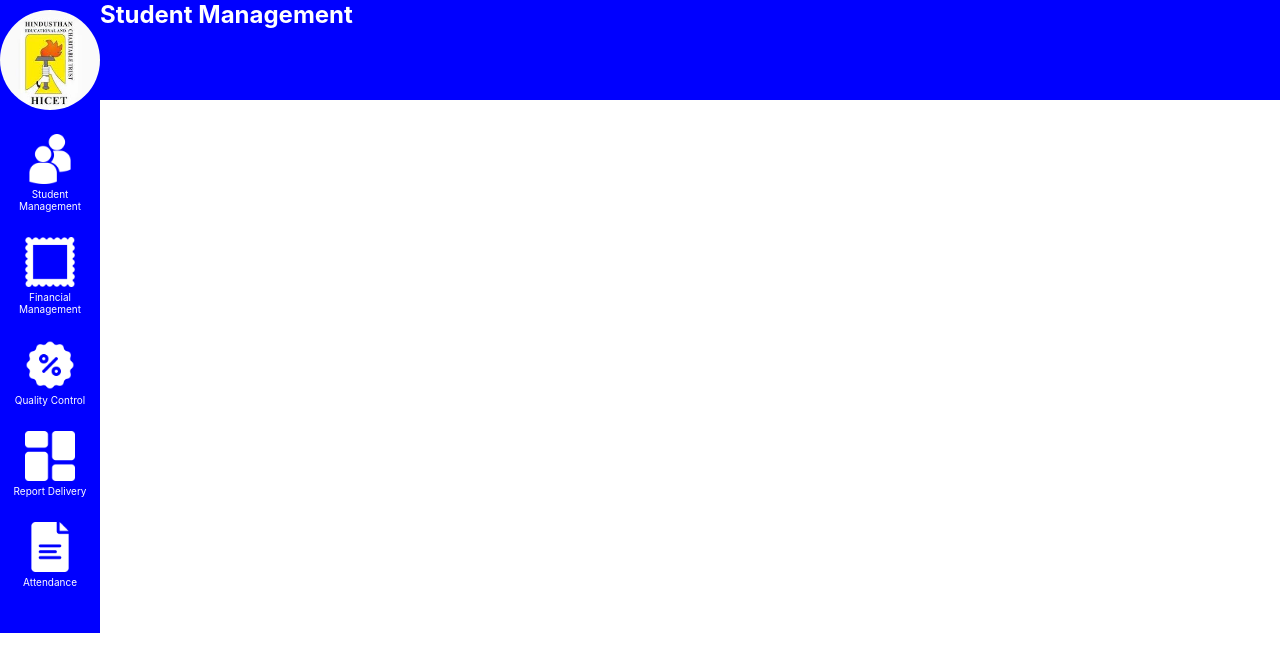
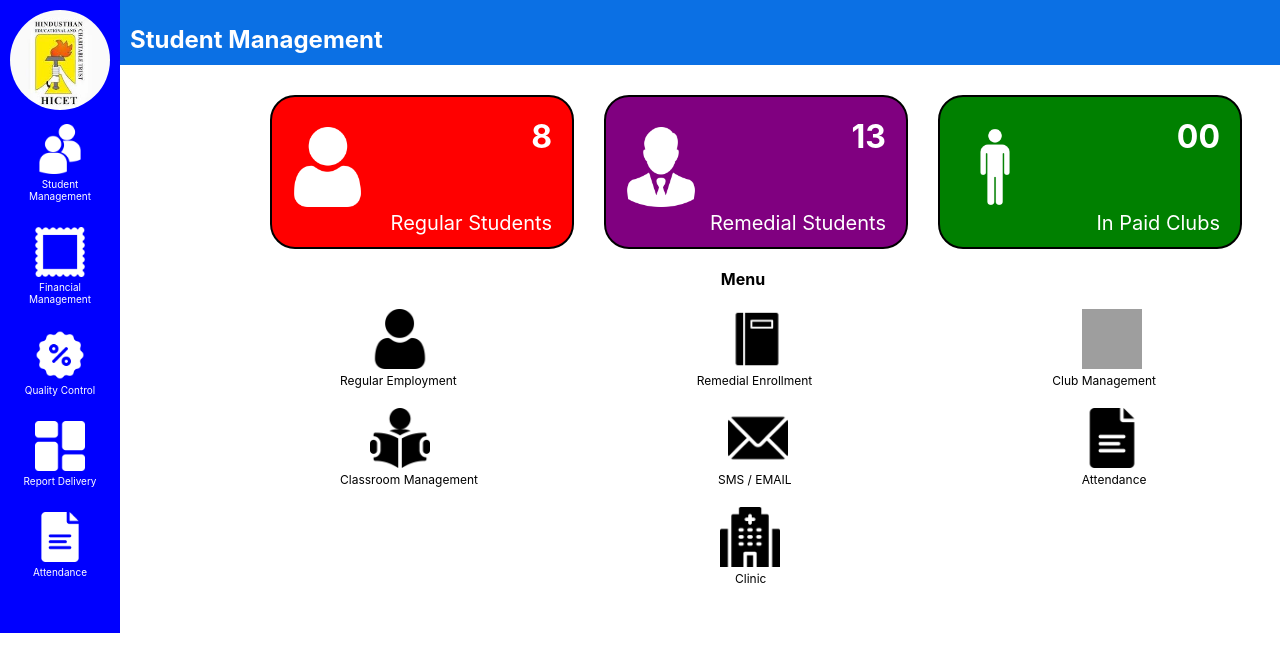
Before and after one commit to Naveen00222/StudentEduTrackSystem, a React app: page / in a window 1280 px wide. Shown: the top 672 px of the page. Built offline with nearby package versions, Linux system fonts and the light colour scheme; grey boxes are pictures that could not be loaded.

Commit message:
second commit

```diff
--- a/package.json
+++ b/package.json
@@ -1,5 +1,6 @@
 {
   "name": "student",
+  "homepage": "https://github.com/Naveen00222/StudentEduTrackSystem.git",
   "version": "0.1.0",
   "private": true,
   "dependencies": {
@@ -15,7 +16,9 @@
     "start": "react-scripts start",
     "build": "react-scripts build",
     "test": "react-scripts test",
-    "eject": "react-scripts eject"
+    "eject": "react-scripts eject",
+    "predeploy":"npm run build",
+    "deploy":"gh-pages -d build"
   },
   "eslintConfig": {
     "extends": [
--- a/src/components/body.css
+++ b/src/components/body.css
@@ -0,0 +1,136 @@
+.Body{
+    display: flex;
+}
+.Container{
+    background: blue;
+    width: 100px;
+    height:613px;
+    padding: 10px;
+    display: flex;
+    flex-direction: column;
+
+}
+.logo{
+    width: 100px;
+    height: 100px;
+    border-radius: 50px;
+    margin-bottom: 10px;
+}
+.users, .frame, .quality, .dashboard, .attendance{
+    width: 50px;
+    height:50px;
+    margin-left: 25px;
+}
+.userslogo, .framelogo, .qualitylogo, .dashboardlogo, .attendancelogo{
+    margin-bottom: 25px;
+}
+.Container p{
+    color: white;
+    font-size: 10px;
+    text-align: center;
+}
+
+/* cards section */
+
+.navSection{
+    background: rgb(11, 112, 228);
+    width:1236px;
+    height: 40px;
+    padding-top: 25px;
+    padding-left: 10px;
+}
+h2{
+    color:white;
+}
+.box{
+    display: flex;
+    gap:30px;
+    margin-top: 30px;
+    margin-left:150px;
+}
+.cardbox1,.cardbox2,.cardbox3{
+    border:2px solid black;
+    width:300px;
+    height: 150px;
+    border-radius: 25px;
+}
+.cardbox1{
+    background: red;
+}
+.cardbox2{
+    background: purple;
+}
+.cardbox3{
+    background:green;
+}
+.card1logo, .card2logo, .card3logo{
+    width: 80px;
+    height:80px;
+    margin-top:30px;
+    margin-left:15px;
+}
+h1{
+    text-align: end;
+    float:right;
+    padding:20px;
+    color:white;
+}
+.box p{
+    color:white;
+    font-size:20px;
+    text-align: end;
+    padding-right: 20px;
+}
+/* menu */
+
+h4{
+    text-align: center;
+    margin-top: 20px;
+    margin-bottom:20px;
+}
+
+.user, .book, .person, .study {
+    margin-left: 30px;
+    width:60px;
+    height:60px;
+}
+.sheet{
+    margin-left: 50px;
+    width:60px;
+    height:60px;
+}
+.message{
+    margin-left: 10px;
+    width:60px;
+    height:60px;
+}
+.clinic{
+    margin-left: 30px;
+    width:60px;
+    height:60px;
+}
+.userimage, .bookimage, .personimage, .studyimage, .sheetimage, .messageimage, .clinicimage{
+    margin-left:20px;
+
+}
+.row1,.row2,.row3{
+    display: flex;
+    gap:220px;
+    margin-bottom: 20px;
+}
+.row3{
+    margin-left: 350px;
+}
+.totalrows{
+    margin-left: 200px;
+}
+.menu p{
+    font-size: 12px;
+    justify-content: center;
+}
+.sheetimage p{
+    margin-left: 50px;
+}
+.clinicimage p{
+    margin-left:45px;
+}
--- a/src/components/body.jsx
+++ b/src/components/body.jsx
@@ -0,0 +1,139 @@
+import React from 'react';
+import './body.css';
+import logo from '../assets/sidemenu/logo.jpeg';
+import users from '../assets/sidemenu/users.png';
+import frame from '../assets/sidemenu/frame.png';
+import percentage from '../assets/sidemenu/percent.png';
+import dashboard from '../assets/sidemenu/dashboard.png';
+import attendance from '../assets/sidemenu/attendance.png';
+
+import card1 from '../assets/card/card1.png';
+import card2 from '../assets/card/card2.png';
+import card3 from '../assets/card/card3.png';
+
+import userimage from '../assets/body/user (1).png';
+import bookimage from '../assets/body/notebook.png';
+import personimage from '../assets/body/people.png';
+import studyimage from '../assets/body/study.png';
+import messageimage from '../assets/body/email.png';
+import sheetimage from '../assets/body/document.png';
+import clinicimage from '../assets/body/hospital.png';
+
+
+
+function Body(){
+    return(
+        <div className='Body'>
+            {/* Side Menu */}
+            <div className='Container'>
+            <div className='mainlogo'>
+                <img src={logo} alt='logo' className='logo'></img>
+                </div>
+
+                <div className='userslogo'>
+                <img src={users} alt='users' className='users'></img>
+                <p>Student Management</p>
+                </div>
+
+                <div className='framelogo'>
+                <img src={frame} alt='frame' className='frame'></img>
+                <p>Financial Management</p>
+                </div>
+
+                <div className='qualitylogo'>
+                <img src={percentage} alt='quality' className='quality'></img>
+                <p>Quality Control</p>
+                </div>
+
+                <div className='dashboardlogo'>
+                <img src={dashboard} alt='dashboard' className='dashboard'></img>
+                <p>Report Delivery</p>
+                </div>
+
+                <div className='attendancelogo'>
+                <img src={attendance} alt='attendance' className='attendance'></img>
+                <p>Attendance</p>
+                </div>
+             </div>
+
+
+             {/* cards section */}
+
+             <div className='Cards'>
+                <div className='navSection'>
+                    <h2>Student Management</h2>
+                    </div>
+                    <div className='box'>
+                    <div className='cardbox1' id='boxone'>
+                        <img src={card1} alt='card1' className='card1logo'></img>
+                        <h1>8</h1>
+                        <p>Regular Students</p>
+                        </div>
+                        <div className='cardbox2' id='boxtwo'>
+                            <img src={card2} alt='card2' className='card2logo'></img>
+                            <h1>13</h1>
+                        <p>Remedial Students</p>
+                            </div>
+                            <div className='cardbox3' id='boxthree'>
+                                <img src={card3} alt='card2' className='card3logo'></img>
+                                <h1>00</h1>
+                        <p>In Paid Clubs</p>
+                                </div>
+                                </div>
+
+                                <div className='menu'>
+                                    <div className='Heading'>
+                                    <h4>Menu</h4>
+                                    </div>
+                                    <div className='totalrows'>
+                                    <div className='row1'>
+                                    <div className='userimage'>
+                                        <img src={userimage} className='user'></img>
+                                        <p>Regular Employment</p>
+                                    </div>
+
+                                    <div className='bookimage'>
+                                        <img src={bookimage} className='book'></img>
+                                        <p>Remedial Enrollment</p>
+                                    </div>
+
+                                    <div className='personimage'>
+                                        <img src={personimage} className='person'></img>
+                                        <p>Club Management</p>
+                                    </div>
+                                    </div>
+
+                                    <div className='row2'>
+                                    <div className='studyimage'>
+                                        <img src={studyimage} className='study'></img>
+                                        <p>Classroom Management</p>
+                                    </div>
+
+                                    <div className='messageimage'>
+                                        <img src={messageimage} className='message'></img>
+                                        <p>SMS / EMAIL</p>
+                                    </div>
+
+                                    <div className='sheetimage'>
+                                        <img src={sheetimage} className='sheet'></img>
+                                        <p>Attendance</p>
+                                    </div>
+                                    </div>
+
+                                    <div className='row3'>
+                                    <div className='clinicimage'>
+                                        <img src={clinicimage} className='clinic'></img>
+                                        <p>Clinic</p>
+                                    </div>
+                                    </div>
+
+                                </div>
+                                </div>
+                                </div>
+
+
+
+        </div>
+    );
+}
+export default Body;
--- a/src/components/cards.css
+++ /dev/null
@@ -1,10 +0,0 @@
-.navSection{
-    margin-left: 100px;
-    background: blue;
-    width:100%;
-    height: 100px;
-    z-index: -1;
-}
-h2{
-    color:white;
-}
--- a/src/components/cards.jsx
+++ /dev/null
@@ -1,26 +0,0 @@
-import './cards.css';
-import React from 'react';
-
-const Cards = () =>{
-    return (
-        <div className='Cards'>
-
-            <div className='navSection'>
-              <h2>Student Management</h2>
-            </div>
-
-            <div className='cardbox' id='boxone'>
-
-            </div>
-
-            <div className='cardbox' id='boxtwo'>
-
-                </div>
-
-                <div className='cardbox' id='boxthree'>
-
-                </div>
-        </div>
-    );
-}
-export default Cards;
--- a/src/components/header.css
+++ /dev/null
@@ -1,26 +0,0 @@
-.Container{
-    background: blue;
-    width: 100px;
-    height:633px;
-   margin-top: -100px;
-}
-.logo{
- width: 100px;
- height: 100px;
- border-radius: 50px;
- margin-top: 10px;
- margin-bottom: 20px;
-}
-.users, .frame, .quality, .dashboard, .attendance{
-    width: 50px;
-    height:50px;
-    margin-left: 25px;
-}
-.userslogo, .framelogo, .qualitylogo, .dashboardlogo, .attendancelogo{
-    margin-bottom: 25px;
-}
-p{
-    color: white;
-    font-size: 10px;
-    text-align: center;
-}
--- a/src/components/header.jsx
+++ /dev/null
@@ -1,50 +0,0 @@
-import React from 'react';
-import './header.css';
-import logo from '../assets/sidemenu/logo.jpeg';
-import users from '../assets/sidemenu/users.png';
-import frame from '../assets/sidemenu/frame.png';
-import percentage from '../assets/sidemenu/percent.png';
-import dashboard from '../assets/sidemenu/dashboard.png';
-import attendance from '../assets/sidemenu/attendance.png';
-
-
-function HeaderLeft(){
-    return(
-        <div className='Header'>
-            <div className='Container'>
-
-            <div className='mainlogo'>
-                <img src={logo} alt='logo' className='logo'></img>
-                </div>
-
-                <div className='userslogo'>
-                <img src={users} alt='users' className='users'></img>
-                <p>Student Management</p>
-                </div>
-
-                <div className='framelogo'>
-                <img src={frame} alt='frame' className='frame'></img>
-                <p>Financial Management</p>
-                </div>
-
-                <div className='qualitylogo'>
-                <img src={percentage} alt='quality' className='quality'></img>
-                <p>Quality Control</p>
-                </div>
-
-                <div className='dashboardlogo'>
-                <img src={dashboard} alt='dashboard' className='dashboard'></img>
-                <p>Report Delivery</p>
-                </div>
-
-                <div className='attendancelogo'>
-                <img src={attendance} alt='attendance' className='attendance'></img>
-                <p>Attendance</p>
-                </div>
-
-
-             </div>
-        </div>
-    );
-}
-export default HeaderLeft;
--- a/src/index.css
+++ b/src/index.css
@@ -9,8 +9,9 @@ body {
 *{
   margin:0px;
   padding:0px;
+
 }
 code {
   font-family: source-code-pro, Menlo, Monaco, Consolas, 'Courier New',
-    monospace;
+  monospace;
 }
--- a/src/index.js
+++ b/src/index.js
@@ -1,15 +1,15 @@
 import React from 'react';
 import ReactDOM from 'react-dom/client';
 import './index.css';
-import HeaderLeft from './components/header';
-import Cards from './components/cards';
+import Body from './components/body';
 
 
 const root = ReactDOM.createRoot(document.getElementById('root'));
 root.render(
   <React.StrictMode>
-    <Cards />
-    <HeaderLeft />
+
+    <Body />
+
 
   </React.StrictMode>
 );
```
Also changed, not shown: src/assets/card/card1.png (renamed from src/assets/card/user.png), src/assets/card/card2.png (renamed from src/assets/card/businessman.png), src/assets/card/card3.png (renamed from src/assets/card/people (1).png).
